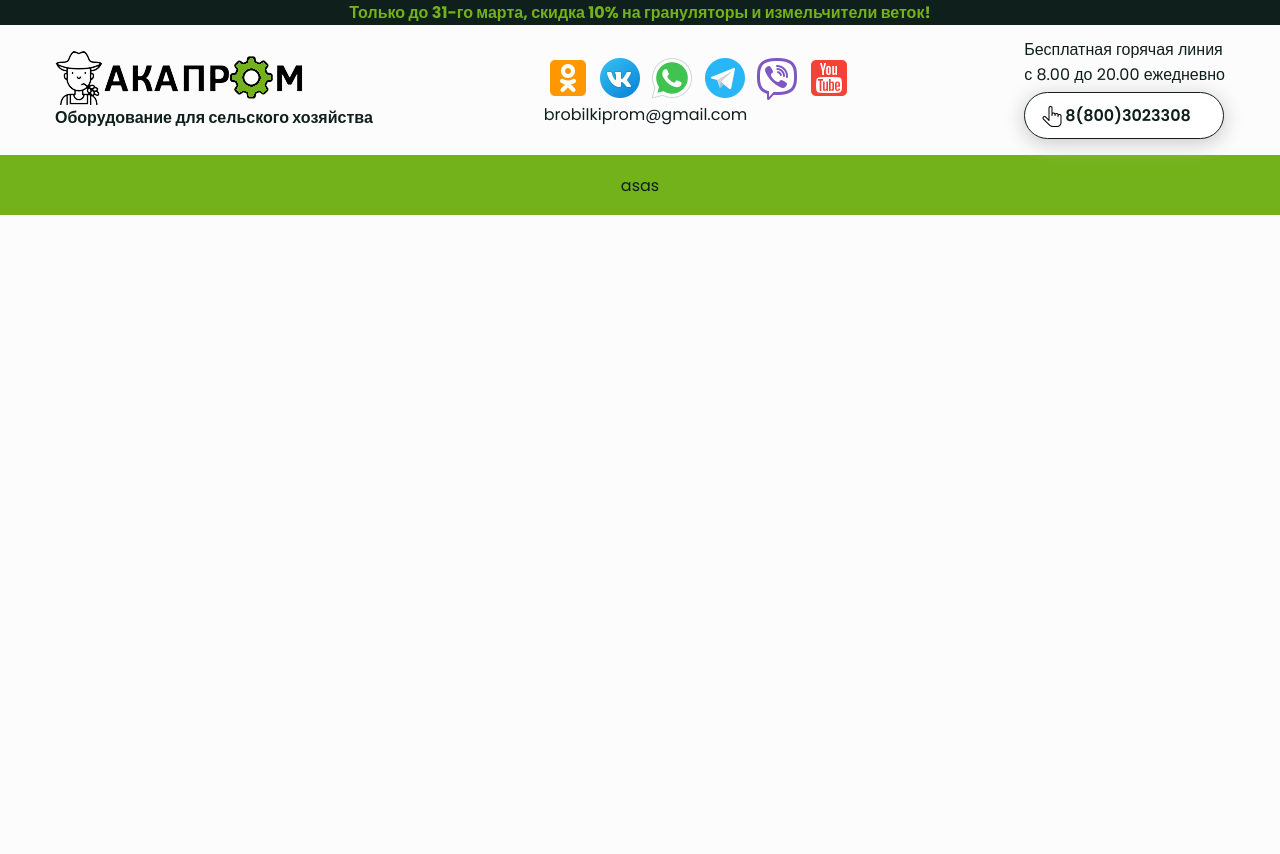
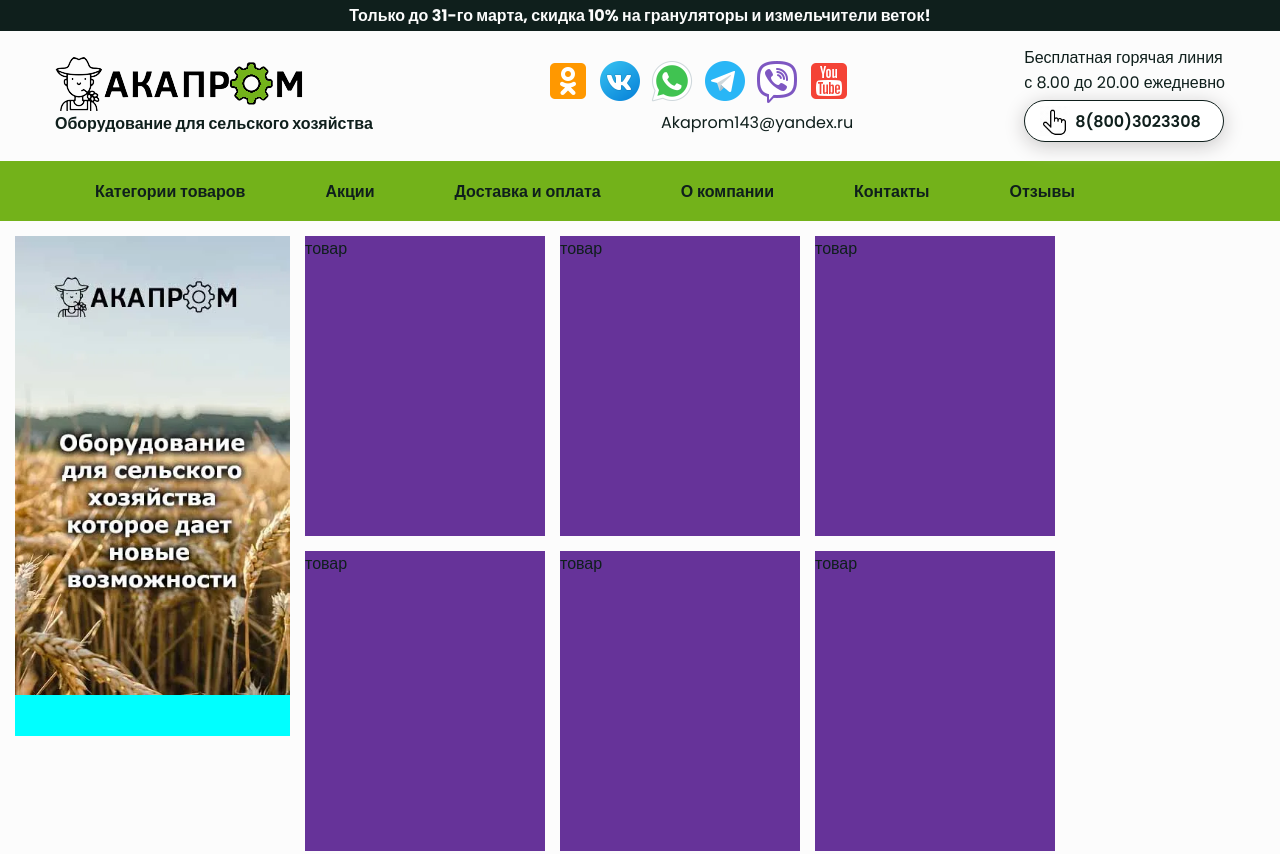
Before and after one commit to Orfo143/Akaprom, a plain HTML site: page index.html in a window 1280 px wide. Shown: the top 854 px of the page. Before the commit the page ends 800 px from the top, so only its background shows below. Drawn offline with Linux system fonts and the light colour scheme.

Commit message:
cсделал хэдер и начал мэйн

```diff
--- a/css/main.css
+++ b/css/main.css
@@ -16,7 +16,7 @@ body{
 }
 .container{
     max-width: 1366px;
-    padding: 0 15px;
+    padding: 15px 15px;
     margin: 0 auto;
 }
 .container-hf{
@@ -26,43 +26,115 @@ body{
 }
 /* sale */
 .sale{
-    color: #73b21a;
+    padding: 3px 0;
+    color: #fcfcfc;
     background-color: #0f1f1c;
     display: flex;
     align-items: center;
     justify-content: center;
 }
+.sale a{
+    color: #fcfcfc;
+    transition: all 0.2s ease-in;
+}
+.sale a:hover{
+    color: #73b21a;
+}
 /* header-top */
-.header-top{
-    /* background-color: var(--background-color); */
-}
+
 .header-top_row{
     height: 130px;
     display: flex;
     justify-content: space-between;
     align-items: center;
 }
+.header-top a{
+    color: #0f1f1c;
+}
 .call{
     display: flex;
     justify-content: start;
-    flex-flow: 5px;
+    align-items: center;
+    column-gap: 5px;
     background-color: #fff;
     border-radius: 32px;
-    padding: 10px 15px;
+    padding: 5px 15px;
     width: 200px;
     font-weight: 600;
     box-shadow: 0px 4px 20px #c9c7c7;
     margin: 5px 0;
     border: 1px solid #0f1f1c;
+    transition: all 0.5 ease-in-out;
 }
 .call img{
-    width: 25px;
+    width: 30px;
+}
+.call:hover{
+    transform: scale(1.1);
+    box-shadow: 0px 4px 20px #919191;
+}
+.social a{
+    transition: 0.8s ease-in-out ;
+}
+.social a:hover{
+    position: relative;
+    bottom:4px;
+}
+.mail{
+    text-align: end;
+    margin-top: 5px;
 }
 /* nav */
 .nav{
     background-color: var(--background-color);
     height: 60px;
+    font-weight: 600;
+}
+.nav a{
+    color: #0f1f1c;
+    transition: all 0.3s ease-in-out;
+}
+.nav a:hover{
+    color: #fff;
+}
+.nav-list{
     display: flex;
+}
+.nav-link{
+    display: flex;
+    align-items: center;
+    padding: 0 40px;
+    height: 60px;
+    transition: all 0.3s ease-in-out;
+}
+.nav-link:hover{
+    background-color: #0f1f1c;
+}
+/* main */
+
+.main-wrapper{
+    display: flex;
+    column-gap: 15px;
     justify-content: space-between;
-    align-items: center;
 }
+
+/* aside */
+.aside{
+    min-width: 275px;
+    background-color: aqua;
+    height: 500px;
+}
+.category{
+
+}
+.category-list{
+    display: flex;
+    flex-wrap: wrap;
+    column-gap: 15px;
+    row-gap: 15px;
+}
+.category-link{
+    width: 240px;
+    height: 300px;
+    background-color: rebeccapurple;
+}
--- a/index.html
+++ b/index.html
@@ -11,32 +11,31 @@
     <header class="header">
         <div class="sale">
             <div class="container-hf">
-                <p class="sale-text"><strong>Только до 31-го марта, скидка 10% на грануляторы и измельчители веток!</strong></p>
+                <a href="#"><p class="sale-text"><strong>Только до 31-го марта, скидка 10% на грануляторы и измельчители веток!</strong></p></a>
             </div>
         </div>
         <div class="header-top">
             <div class="container-hf">
                 <div class="header-top_row">
                     <div class="logo">
-                        <img src="./img/header/logo-green.png" alt="logo" class="logo-img">
+                        <a href="./index.html"><img src="./img/header/logo-green.png" alt="logo" class="logo-img"></a>
                         <h1 class="logo-text"><strong>Оборудование для сельского хозяйства</strong></h1>
                     </div>
                     <div class="mail-social">
                         <div class="social">
-                            <img src="./img/header/ok.png" alt="ok" class="ok">
-                            <img src="./img/header/vk.png" alt="vk" class="vk">
-                            <img src="./img/header/whatsapp.png" alt="whatsapp" class="whatsapp">
-                            <img src="./img/header/telegram.png" alt="telegram" class="telegram">
-                            <img src="./img/header/viber.png" alt="viber" class="viber">
-                            <img src="./img/header/youtube.png" alt="youtube" class="youtube">
+                            <a href="https://ok.ru/profile/584572258774"><img src="./img/header/ok.png" alt="ok" class="ok"></a>
+                            <a href="https://vk.com/id731530662"><img src="./img/header/vk.png" alt="vk" class="vk"></a>
+                            <a href="https://api.whatsapp.com/send/?phone=79901100667"><img src="./img/header/whatsapp.png" alt="whatsapp" class="whatsapp"></a>
+                            <a href="https://teleg.run/akapromm"><img src="./img/header/telegram.png" alt="telegram" class="telegram"></a>
+                            <a href="https://vibr.cc/380960711588"><img src="./img/header/viber.png" alt="viber" class="viber"></a>
+                            <a href="https://www.youtube.com/@akaprom9248/videos"><img src="./img/header/youtube.png" alt="youtube" class="youtube"></a>
                         </div>
-                        <div class="mail">brobilkiprom@gmail.com</div>
+                        <div class="mail">Akaprom143@yandex.ru</div>
                     </div>
                     <div class="number-btn">
                         <p class="call-text">Бесплатная горячая линия</p>
                         <p class="time">с 8.00 до 20.00 ежедневно</p>
-                        <button class="call"><img src="./img/header/tap.gif" alt="tap" class="tap"> 8(800)3023308</button>
-
+                        <a href="tel:88003023308"><button class="call"><img src="./img/header/tap.gif" alt="tap" class="tap"> 8(800)3023308</button></a>
                     </div>
 
                 </div>
@@ -44,9 +43,37 @@
         </div>
         <nav class="nav">
             <div class="container-hf">
-                asas
+                <ul class="nav-list">
+                    <li><a href="#!" class="nav-link active">Категории товаров</a></li>
+							<li><a href="#!"  class="nav-link">Акции</a></li>
+							<li><a href="#!" class="nav-link">Доставка и оплата</a></li>
+							<li><a href="#!" class="nav-link">О компании</a></li>
+                            <li><a href="#!" class="nav-link">Контакты</a></li>
+                            <li><a href="#!" class="nav-link">Отзывы</a></li>
+                </ul>
             </div>
         </nav>
     </header>
+    <main>
+        <div class="container">
+            <div class="main-wrapper">
+                <aside class="aside">
+                    <img src="./img/aside/banner-1.webp" alt="banner-1" class="banner-1">
+                </aside>
+                <section class="category">
+                    <ul class="category-list">
+                        <li class="category-link">товар</li>
+                        <li class="category-link">товар</li>
+                        <li class="category-link">товар</li>
+                        <li class="category-link">товар</li>
+                        <li class="category-link">товар</li>
+                        <li class="category-link">товар</li>
+                        <li class="category-link">товар</li>
+                        <li class="category-link">товар</li>
+                    </ul>
+                </section>
+            </div>
+        </div>
+    </main>
 </body>
 </html>
```
Also changed, not shown: img/aside/banner-1.webp (added).
